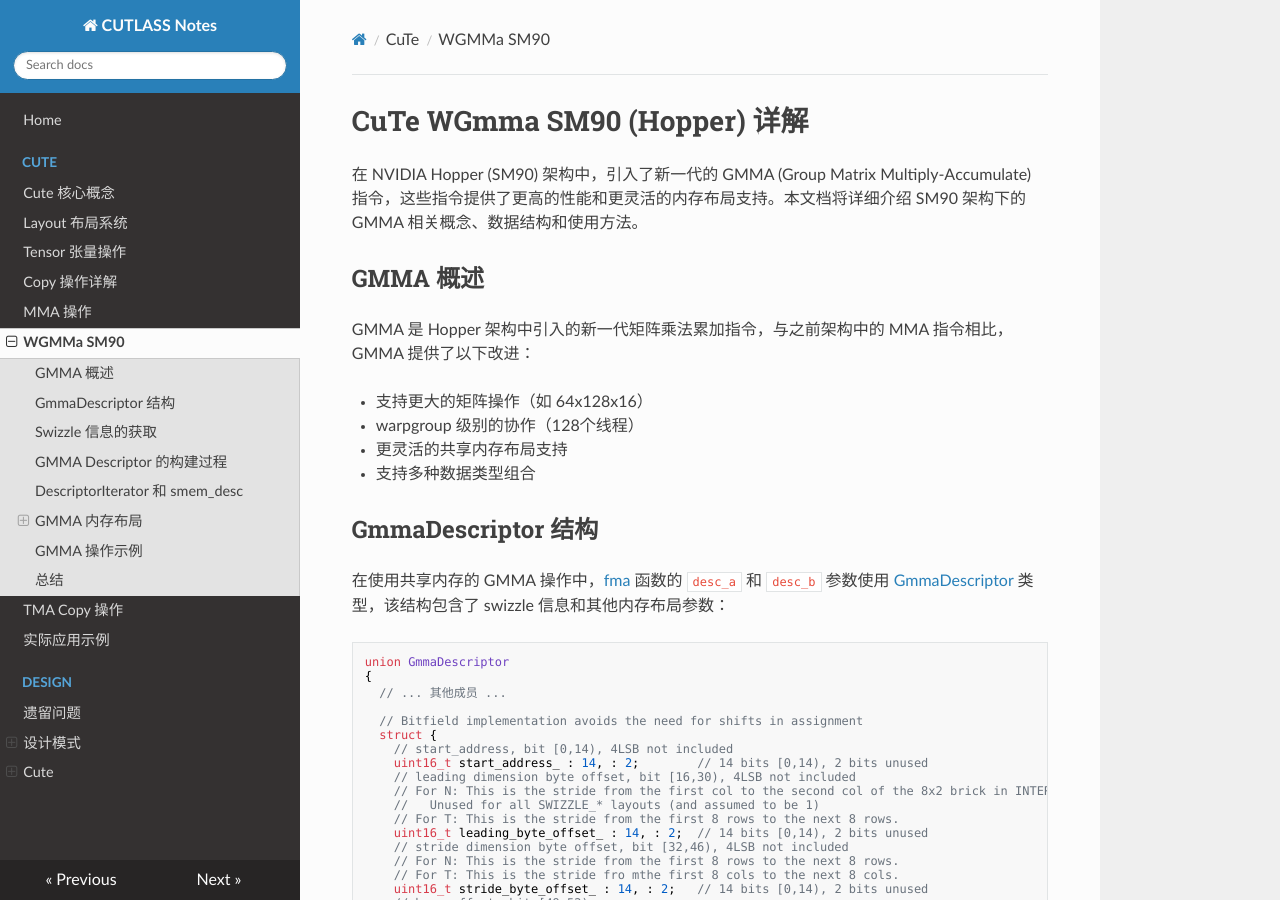
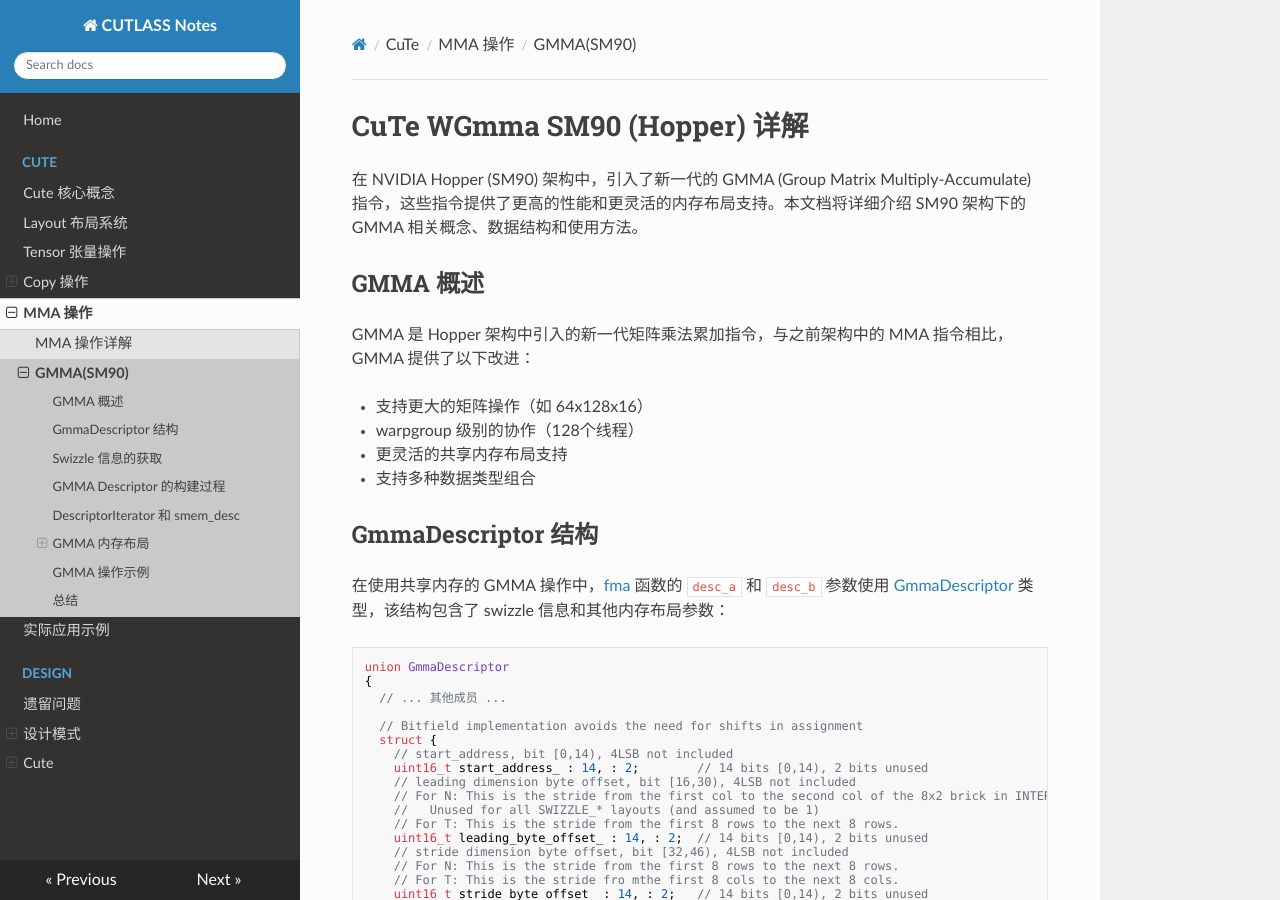
Before and after one commit to frank2679/cutlass-doc, an MkDocs documentation site: the page built from docs_release/cute_wgmma_sm90.md, in a window 1280 px wide and 900 px high. Built offline with MkDocs 1.6.1, drawn with Linux system fonts in a browser that asks for light colours; nearby versions of some CDN libraries.

Commit message:
Update navigation to include cute_wgmma_sm90.md

```diff
--- a/mkdocs.yml
+++ b/mkdocs.yml
@@ -8,10 +8,12 @@ nav:
     - Cute 核心概念: cute_core.md
     - Layout 布局系统: cute_layout.md
     - Tensor 张量操作: cute_tensor.md
-    - Copy 操作详解: cute_copy.md
-    - MMA 操作: cute_mma.md
-    - WGMMa SM90: cute_wgmma_sm90.md
-    - TMA Copy 操作: cute_tma_copy.md
+    - Copy 操作:
+      - Copy 操作详解: cute_copy.md
+      - TMA Copy 操作: cute_tma_copy.md
+    - MMA 操作:
+      - MMA 操作详解: cute_mma.md
+      - GMMA(SM90): cute_wgmma_sm90.md
     - 实际应用示例: cute_examples.md
   - Design:
     - '遗留问题': design/遗留问题.md
```
